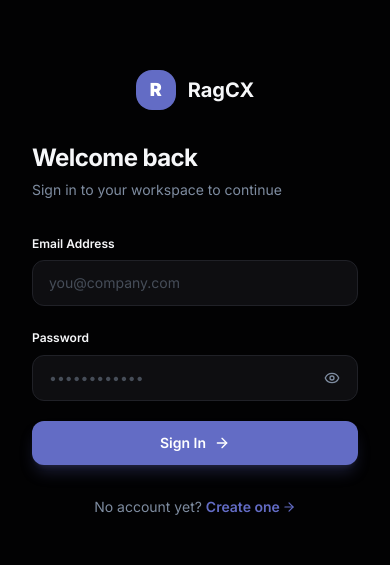
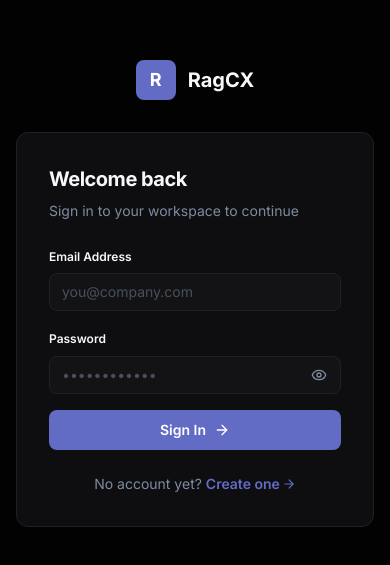
Before and after one commit to Ankit65k/RagCX, a Next.js app in the folder frontend/: page /login in a window 390 px wide. Shown: the part 129-694 px from the top of the page. Built offline with nearby package versions, Linux system fonts and the light colour scheme; no server answers.

Commit message:
restyle login and register

```diff
--- a/frontend/src/app/login/page.tsx
+++ b/frontend/src/app/login/page.tsx
@@ -28,78 +28,25 @@ type LoginFormValues = zod.infer<typeof loginSchema>;
 export default function LoginPage() {
   return (
     <PublicRoute>
-      <div className="flex min-h-screen w-full">
+      <div className="flex min-h-screen w-full items-center justify-center bg-background px-4">
+        <div className="w-full max-w-sm space-y-8 animate-fade-in">
 
-        {/* ── LEFT PANEL: Brand Hero ──────────────────────────────────────── */}
-        <div className="relative hidden lg:flex lg:w-3/5 flex-col justify-between overflow-hidden bg-gradient-to-br from-primary via-primary/90 to-primary/70 p-12">
-
-          {/* Background decorative orbs */}
-          <div className="pointer-events-none absolute inset-0">
-            <div className="absolute -top-32 -left-32 h-96 w-96 rounded-full bg-white/5 blur-3xl" />
-            <div className="absolute top-1/2 -right-20 h-72 w-72 rounded-full bg-white/8 blur-3xl" />
-            <div className="absolute -bottom-20 left-1/3 h-80 w-80 rounded-full bg-black/20 blur-3xl" />
-            {/* Subtle grid overlay */}
-            <div
-              className="absolute inset-0 opacity-10"
-              style={{
-                backgroundImage:
-                  "linear-gradient(rgba(255,255,255,0.15) 1px, transparent 1px), linear-gradient(90deg, rgba(255,255,255,0.15) 1px, transparent 1px)",
-                backgroundSize: "40px 40px",
-              }}
-            />
-          </div>
-
-          {/* Logo + Product name */}
-          <div className="relative z-10 flex items-center gap-3">
-            <div className="flex h-11 w-11 items-center justify-center rounded-2xl bg-white/15 backdrop-blur-sm border border-white/20 text-white font-black text-xl shadow-lg">
-              R
-            </div>
-            <div>
-              <span className="text-lg font-bold text-white tracking-tight">RagCX</span>
-            </div>
-          </div>
-
-          {/* Hero text */}
-          <div className="relative z-10 space-y-6 max-w-lg">
-            <div>
-              <h1 className="text-4xl font-black text-white leading-tight tracking-tight">
-                Ask your PDFs
-                <br />
-                <span className="text-white/70">anything</span>
-              </h1>
-              <p className="mt-4 text-base text-white/60 leading-relaxed">
-                Answers come only from your documents, with page references.
-              </p>
-            </div>
-          </div>
-
-          {/* Bottom attribution */}
-          <div className="relative z-10 flex items-center gap-2">
-            <div className="h-px flex-1 bg-white/10" />
-            <span className="text-xs text-white/30">Runs locally with Ollama and ChromaDB</span>
-            <div className="h-px flex-1 bg-white/10" />
-          </div>
-        </div>
-
-        {/* ── RIGHT PANEL: Login Form ─────────────────────────────────────── */}
-        <div className="flex w-full lg:w-2/5 flex-col items-center justify-center bg-background px-8 py-12">
-
-          {/* Mobile-only logo */}
-          <div className="mb-8 flex items-center gap-3 lg:hidden">
-            <div className="flex h-10 w-10 items-center justify-center rounded-2xl bg-primary text-white font-black text-lg">
+          {/* Logo */}
+          <div className="flex items-center gap-3 justify-center">
+            <div className="flex h-10 w-10 items-center justify-center rounded-md bg-primary text-primary-foreground font-bold text-lg">
               R
             </div>
             <span className="text-xl font-bold text-foreground">RagCX</span>
           </div>
 
-          <div className="w-full max-w-sm space-y-8 animate-in fade-in slide-in-from-bottom-4 duration-500">
-
+          {/* Auth Card */}
+          <div className="rounded-lg border border-hairline bg-surface-1 p-8 space-y-6">
             {/* Header */}
             <div>
-              <h2 className="text-2xl font-bold tracking-tight text-foreground">
+              <h2 className="text-xl font-bold tracking-tight text-foreground">
                 Welcome back
               </h2>
-              <p className="mt-1.5 text-sm text-muted-foreground">
+              <p className="mt-2 text-sm text-ink-subtle">
                 Sign in to your workspace to continue
               </p>
             </div>
@@ -108,19 +55,19 @@ export default function LoginPage() {
             <LoginForm />
 
             {/* Register link */}
-            <p className="text-center text-sm text-muted-foreground">
+            <p className="text-center text-sm text-ink-subtle">
               No account yet?{" "}
               <Link
                 href="/register"
-                className="font-semibold text-primary hover:text-primary/80 transition-colors inline-flex items-center gap-0.5"
+                className="font-semibold text-primary hover:text-primary-hover transition-colors inline-flex items-center gap-0.5"
               >
                 Create one
                 <ArrowRight className="h-3.5 w-3.5" />
               </Link>
             </p>
           </div>
+
         </div>
-
       </div>
     </PublicRoute>
   );
@@ -146,7 +93,7 @@ function LoginForm() {
   };
 
   return (
-    <form onSubmit={handleSubmit(onSubmit)} className="space-y-5" noValidate>
+    <form onSubmit={handleSubmit(onSubmit)} className="space-y-4" noValidate>
 
       {/* Email */}
       <div className="space-y-1.5">
@@ -160,15 +107,15 @@ function LoginForm() {
           placeholder="you@company.com"
           disabled={isLoggingIn}
           {...register("email")}
-          className={`w-full rounded-xl border bg-card px-4 py-3 text-sm text-foreground placeholder:text-muted-foreground/50
-            focus:outline-none focus:ring-2 transition-all
+          className={`w-full rounded-md border bg-surface-2 px-3 py-2 text-sm text-foreground placeholder:text-ink-subtle/50
+            focus:outline-none focus:ring-2 focus:ring-primary/50 transition-all
             ${errors.email
-              ? "border-destructive focus:ring-destructive/30"
-              : "border-border hover:border-primary/40 focus:border-primary focus:ring-primary/20"
+              ? "border-destructive focus:ring-destructive/40"
+              : "border-hairline hover:border-hairline-strong"
             }`}
         />
         {errors.email && (
-          <p className="text-xs text-destructive animate-in fade-in duration-200">
+          <p className="text-xs text-destructive">
             {errors.email.message}
           </p>
         )}
@@ -187,24 +134,24 @@ function LoginForm() {
             placeholder="••••••••••••"
             disabled={isLoggingIn}
             {...register("password")}
-            className={`w-full rounded-xl border bg-card pl-4 pr-12 py-3 text-sm text-foreground placeholder:text-muted-foreground/50
-              focus:outline-none focus:ring-2 transition-all
+            className={`w-full rounded-md border bg-surface-2 pl-3 pr-10 py-2 text-sm text-foreground placeholder:text-ink-subtle/50
+              focus:outline-none focus:ring-2 focus:ring-primary/50 transition-all
               ${errors.password
-                ? "border-destructive focus:ring-destructive/30"
-                : "border-border hover:border-primary/40 focus:border-primary focus:ring-primary/20"
+                ? "border-destructive focus:ring-destructive/40"
+                : "border-hairline hover:border-hairline-strong"
               }`}
           />
           <button
             type="button"
             onClick={() => setShowPassword((v) => !v)}
             tabIndex={-1}
-            className="absolute right-3 top-1/2 -translate-y-1/2 rounded-lg p-1.5 text-muted-foreground hover:text-foreground hover:bg-secondary transition-colors"
+            className="absolute right-2.5 top-1/2 -translate-y-1/2 rounded-md p-1 text-ink-subtle hover:text-foreground hover:bg-surface-1 transition-colors"
           >
             {showPassword ? <EyeOff className="h-4 w-4" /> : <Eye className="h-4 w-4" />}
           </button>
         </div>
         {errors.password && (
-          <p className="text-xs text-destructive animate-in fade-in duration-200">
+          <p className="text-xs text-destructive">
             {errors.password.message}
           </p>
         )}
@@ -215,9 +162,9 @@ function LoginForm() {
         id="login-submit"
         type="submit"
         disabled={isLoggingIn}
-        className="w-full flex items-center justify-center gap-2 rounded-xl bg-primary px-6 py-3 text-sm font-semibold text-primary-foreground
-          hover:bg-primary/90 focus:outline-none focus:ring-2 focus:ring-primary/40 focus:ring-offset-2
-          transition-all disabled:opacity-60 shadow-lg shadow-primary/25 active:scale-[0.98]"
+        className="w-full flex items-center justify-center gap-2 rounded-md bg-primary px-4 py-2.5 text-sm font-semibold text-primary-foreground
+          hover:bg-primary-hover focus:outline-none focus:ring-2 focus:ring-primary-focus/50 focus:ring-offset-2 focus:ring-offset-surface-1
+          transition-all disabled:opacity-60 active:scale-[0.98]"
       >
         {isLoggingIn ? (
           <>
```
Also changed, not shown: frontend/src/app/register/page.tsx (+39 -98 lines).
